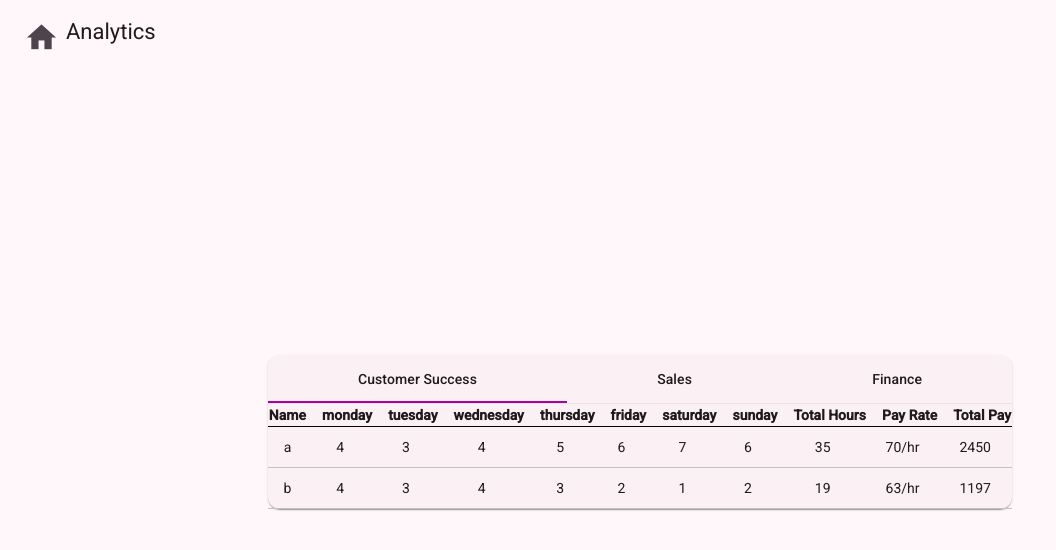
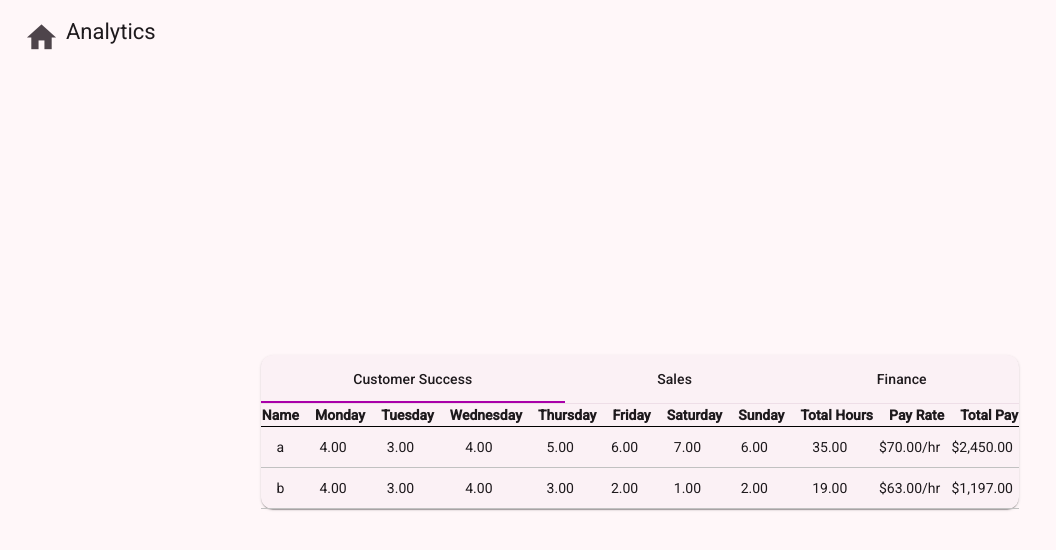
Before and after one commit to LimeFreezy98/Time-sheet, an Angular app: page /analytics in a window 1280 px wide. Shown: the top 550 px of the page, without its empty margins (0-1056 px from the left). Built offline with nearby package versions, Linux system fonts and the light colour scheme.

Commit message:
complete unit 10

```diff
--- a/src/app/components/analytics-table/analytics-table.html
+++ b/src/app/components/analytics-table/analytics-table.html
@@ -3,8 +3,7 @@
         <thead>
             <th>Name</th>
             @for (day of weekdays; track day) {
-                <th>{{day}}</th>
-            }
+                <th>{{day | titlecase}}</th> }
             <th>Total Hours</th>
             <th>Pay Rate</th>
             <th>Total Pay</th>
@@ -15,11 +14,11 @@
                 <tr>
                     <td>{{employee.name}}</td>
                     @for (day of weekdays; track day) {
-                        <td>{{employee[day]}}</td>
+                        <td>{{employee[day] | number:'1.2-2'}}</td>
                     }
-                    <td class="total-cell">{{getTotalHours(employee)}}</td>
-                    <td>{{employee.payRate}}/hr</td>
-                    <td>{{employee.payRate * getTotalHours(employee)}}</td>
+                    <td class="total-cell">{{getTotalHours(employee) | number:'1.2-2'}}</td>
+                    <td>{{employee.payRate | currency}}/hr</td>
+                    <td>{{employee.payRate * getTotalHours(employee) | currency}}</td>
                 </tr>
             }
         </tbody>
--- a/src/app/components/timesheet/timesheet.html
+++ b/src/app/components/timesheet/timesheet.html
@@ -32,8 +32,8 @@
         <table>
             <thead>
                 <th>Name</th>
-                @for (day of weekdays; track day) { <th>{{day}}</th>
-                }
+                @for (day of weekdays; track day) {
+                    <th>{{day | titlecase}}</th> }
                 <th>Total Hours</th>
                 <th></th>
             </thead>
```
